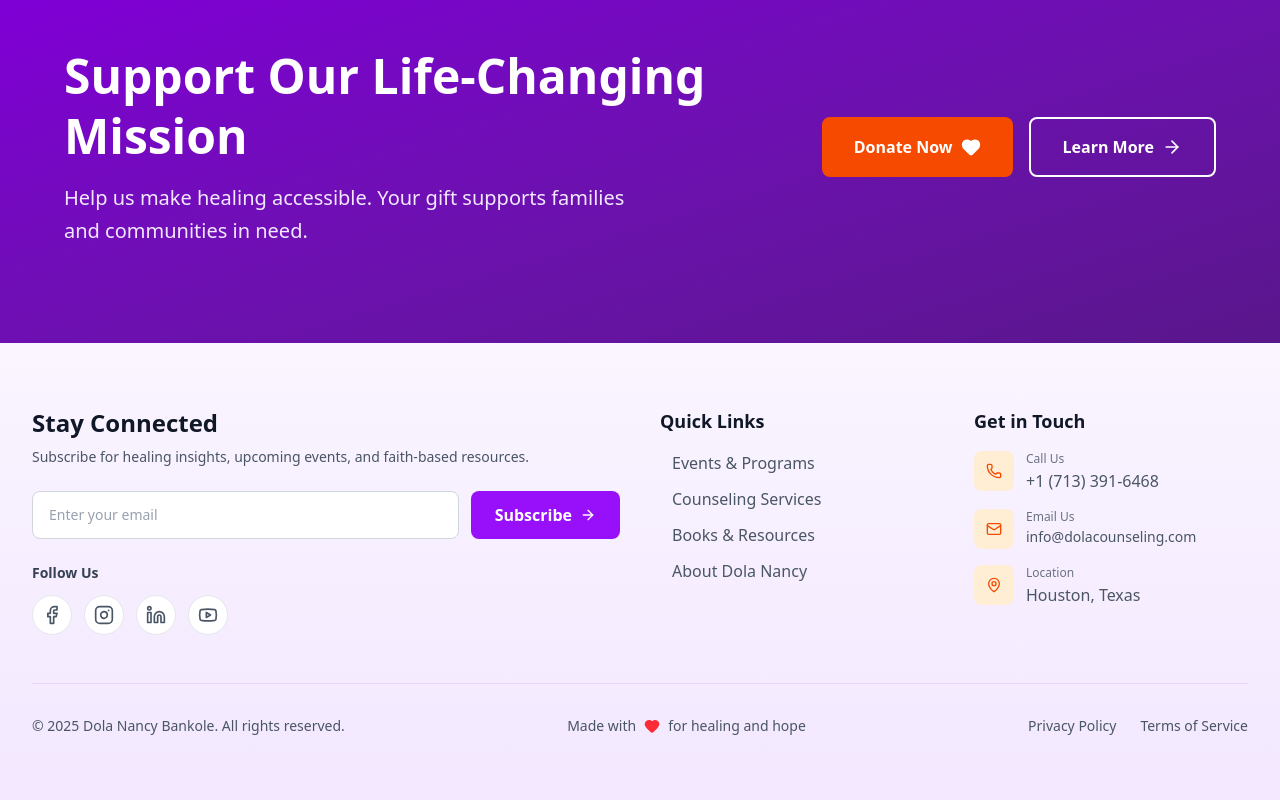
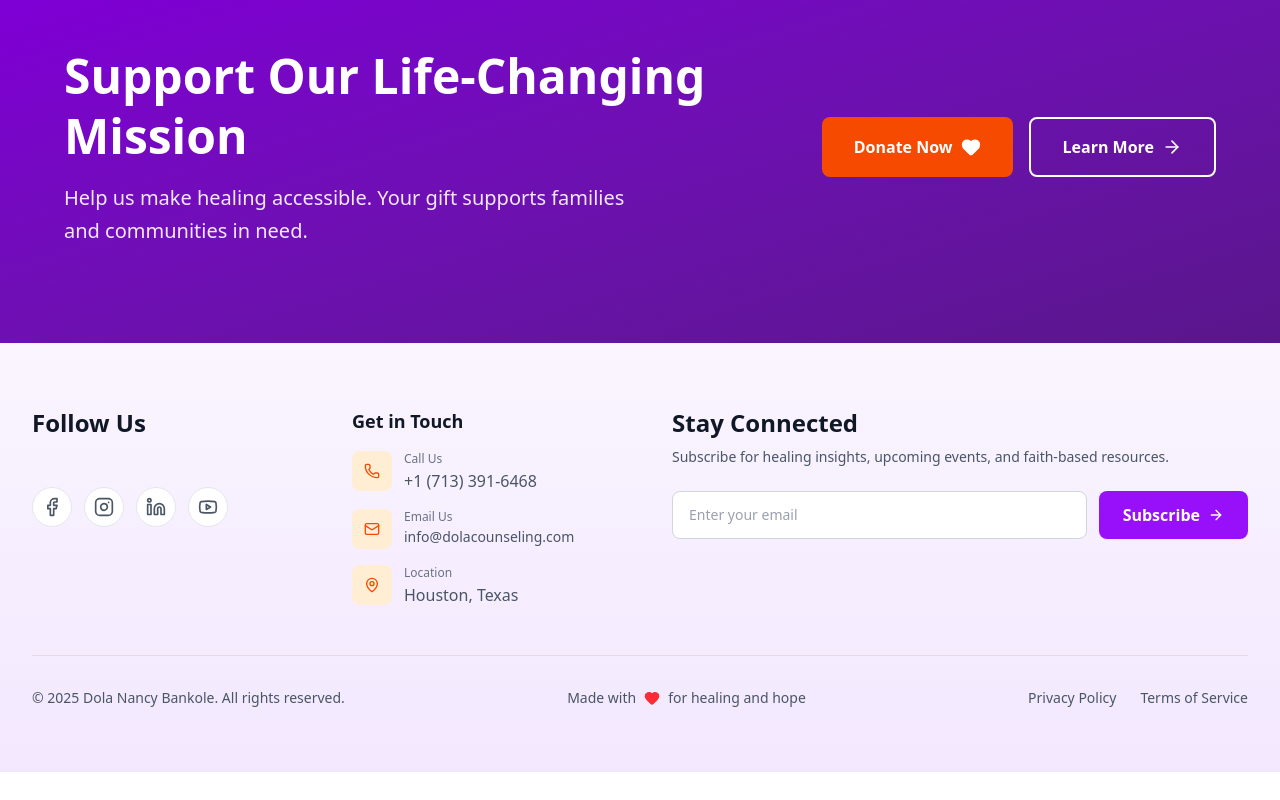
Before and after one commit to Mariahnikee/dola_website, a React (Vite) app: page / in a window 1280 px wide. Shown: the part 4565-5365 px from the top of the page. After the commit the page ends 5337 px from the top, so only its background shows below. Built offline with nearby package versions, Linux system fonts and the light colour scheme.

Commit message:
footer fixes

```diff
--- a/src/components/layout/Footer.jsx
+++ b/src/components/layout/Footer.jsx
@@ -24,44 +24,12 @@ const Footer = () => {
   return (
     <footer className="bg-gradient-to-b from-purple-50 to-purple-100 text-gray-800">
       <div className="max-w-7xl mx-auto px-4 sm:px-6 lg:px-8 py-12 lg:py-16">
-        <div className="grid grid-cols-1 md:grid-cols-2 lg:grid-cols-4 gap-8 lg:gap-10">
-          {/* Newsletter Section */}
-          <div className="lg:col-span-2">
-            <div className="mb-6">
-              <h3 className="text-xl sm:text-2xl font-bold text-gray-900 mb-2">
-                Stay Connected
-              </h3>
-              <p className="text-gray-600 text-sm">
-                Subscribe for healing insights, upcoming events, and faith-based
-                resources.
-              </p>
-            </div>
+        <div className="grid grid-cols-1 md:grid-cols-2 lg:grid-cols-4 gap-12 lg:gap-16">
 
-            <div className="mb-6">
-              <div className="flex flex-col sm:flex-row gap-3">
-                <input
-                  type="email"
-                  placeholder="Enter your email"
-                  value={email}
-                  onChange={(e) => setEmail(e.target.value)}
-                  required
-                  className="flex-1 px-4 py-3 rounded-lg border border-gray-300 bg-white focus:outline-none focus:ring-2 focus:ring-purple-500 focus:border-transparent text-sm placeholder:text-gray-400"
-                />
-                <button
-                  onClick={handleSubscribe}
-                  className="group bg-purple-600 text-white px-6 py-3 rounded-lg hover:bg-purple-700 transition-all duration-300 font-semibold focus:outline-none focus:ring-4 focus:ring-purple-300 whitespace-nowrap"
-                >
-                  <span className="flex items-center justify-center gap-2">
-                    Subscribe
-                    <ArrowRight className="h-4 w-4 group-hover:translate-x-1 transition-transform" />
-                  </span>
-                </button>
-              </div>
-            </div>
 
             {/* Social Links */}
             <div className="space-y-3">
-              <p className="text-sm font-semibold text-gray-700">Follow Us</p>
+              <p className="text-xl sm:text-2xl font-bold text-gray-900 mb-12">Follow Us</p>
               <div className="flex gap-3">
                 <a
                   href="https://www.facebook.com/dola.agbato"
@@ -97,52 +65,6 @@ const Footer = () => {
                 </a>
               </div>
             </div>
-          </div>
-
-          {/* Quick Links */}
-          <div>
-            <h4 className="text-lg font-bold text-gray-900 mb-4">
-              Quick Links
-            </h4>
-            <ul className="space-y-3">
-              <li>
-                <a
-                  href="/events"
-                  className="group text-gray-600 hover:text-purple-600 transition-colors flex items-center gap-2"
-                >
-                  <span className="w-1 h-1 bg-purple-600 rounded-full opacity-0 group-hover:opacity-100 transition-opacity"></span>
-                  Events & Programs
-                </a>
-              </li>
-              <li>
-                <a
-                  href="/bookings"
-                  className="group text-gray-600 hover:text-purple-600 transition-colors flex items-center gap-2"
-                >
-                  <span className="w-1 h-1 bg-purple-600 rounded-full opacity-0 group-hover:opacity-100 transition-opacity"></span>
-                  Counseling Services
-                </a>
-              </li>
-              <li>
-                <a
-                  href="/resources"
-                  className="group text-gray-600 hover:text-purple-600 transition-colors flex items-center gap-2"
-                >
-                  <span className="w-1 h-1 bg-purple-600 rounded-full opacity-0 group-hover:opacity-100 transition-opacity"></span>
-                  Books & Resources
-                </a>
-              </li>
-              <li>
-                <a
-                  href="/about"
-                  className="group text-gray-600 hover:text-purple-600 transition-colors flex items-center gap-2"
-                >
-                  <span className="w-1 h-1 bg-purple-600 rounded-full opacity-0 group-hover:opacity-100 transition-opacity"></span>
-                  About Dola Nancy
-                </a>
-              </li>
-            </ul>
-          </div>
 
           {/* Contact Info */}
           <div>
@@ -195,6 +117,81 @@ const Footer = () => {
               </div>
             </div>
           </div>
+
+           {/* Newsletter Section */}
+          <div className="lg:col-span-2">
+            <div className="mb-6">
+              <h3 className="text-xl sm:text-2xl font-bold text-gray-900 mb-2">
+                Stay Connected
+              </h3>
+              <p className="text-gray-600 text-sm">
+                Subscribe for healing insights, upcoming events, and faith-based
+                resources.
+              </p>
+            </div>
+
+            <div className="mb-6">
+              <div className="flex flex-col sm:flex-row gap-3">
+                <input
+                  type="email"
+                  placeholder="Enter your email"
+                  value={email}
+                  onChange={(e) => setEmail(e.target.value)}
+                  required
+                  className="flex-1 max-w-md px-4 py-3 rounded-lg border border-gray-300 bg-white focus:outline-none focus:ring-2 focus:ring-purple-500 focus:border-transparent text-sm placeholder:text-gray-400"
+                />
+                <button
+                  onClick={handleSubscribe}
+                  className="group bg-purple-600 text-white px-6 py-3 rounded-lg hover:bg-purple-700 transition-all duration-300 font-semibold focus:outline-none focus:ring-4 focus:ring-purple-300 whitespace-nowrap"
+                >
+                  <span className="flex items-center justify-center gap-2">
+                    Subscribe
+                    <ArrowRight className="h-4 w-4 group-hover:translate-x-1 transition-transform" />
+                  </span>
+                </button>
+              </div>
+            </div>
+
+            {/* Social Links */}
+            {/* <div className="space-y-3">
+              <p className="text-sm font-semibold text-gray-700">Follow Us</p>
+              <div className="flex gap-3">
+                <a
+                  href="https://www.facebook.com/dola.agbato"
+                  target="blank"
+                  className="group flex items-center justify-center w-10 h-10 rounded-full bg-white border border-gray-200 hover:bg-purple-600 hover:border-purple-600 transition-all duration-300"
+                  aria-label="Facebook"
+                >
+                  <Facebook className="h-5 w-5 text-gray-600 group-hover:text-white transition-colors" />
+                </a>
+                <a
+                  href="https://www.instagram.com/dolanancybankole/"
+                  target="blank"
+                  className="group flex items-center justify-center w-10 h-10 rounded-full bg-white border border-gray-200 hover:bg-purple-600 hover:border-purple-600 transition-all duration-300"
+                  aria-label="Instagram"
+                >
+                  <Instagram className="h-5 w-5 text-gray-600 group-hover:text-white transition-colors" />
+                </a>
+                <a
+                  href="https://www.linkedin.com/in/dola-nancy-bankole-492907319"
+                  target="blank"
+                  className="group flex items-center justify-center w-10 h-10 rounded-full bg-white border border-gray-200 hover:bg-purple-600 hover:border-purple-600 transition-all duration-300"
+                  aria-label="Linkedin"
+                >
+                  <Linkedin className="h-5 w-5 text-gray-600 group-hover:text-white transition-colors" />
+                </a>
+                <a
+                  href="https://www.youtube.com/channel/UCKxRsE-xk5NEtSBW5ub9mBg"
+                  target="blank"
+                  className="group flex items-center justify-center w-10 h-10 rounded-full bg-white border border-gray-200 hover:bg-purple-600 hover:border-purple-600 transition-all duration-300"
+                  aria-label="Linkedin"
+                >
+                  <Youtube className="h-5 w-5 text-gray-600 group-hover:text-white transition-colors" />
+                </a>
+              </div>
+            </div> */}
+          </div>
+
         </div>
 
         {/* Footer Bottom */}
```
